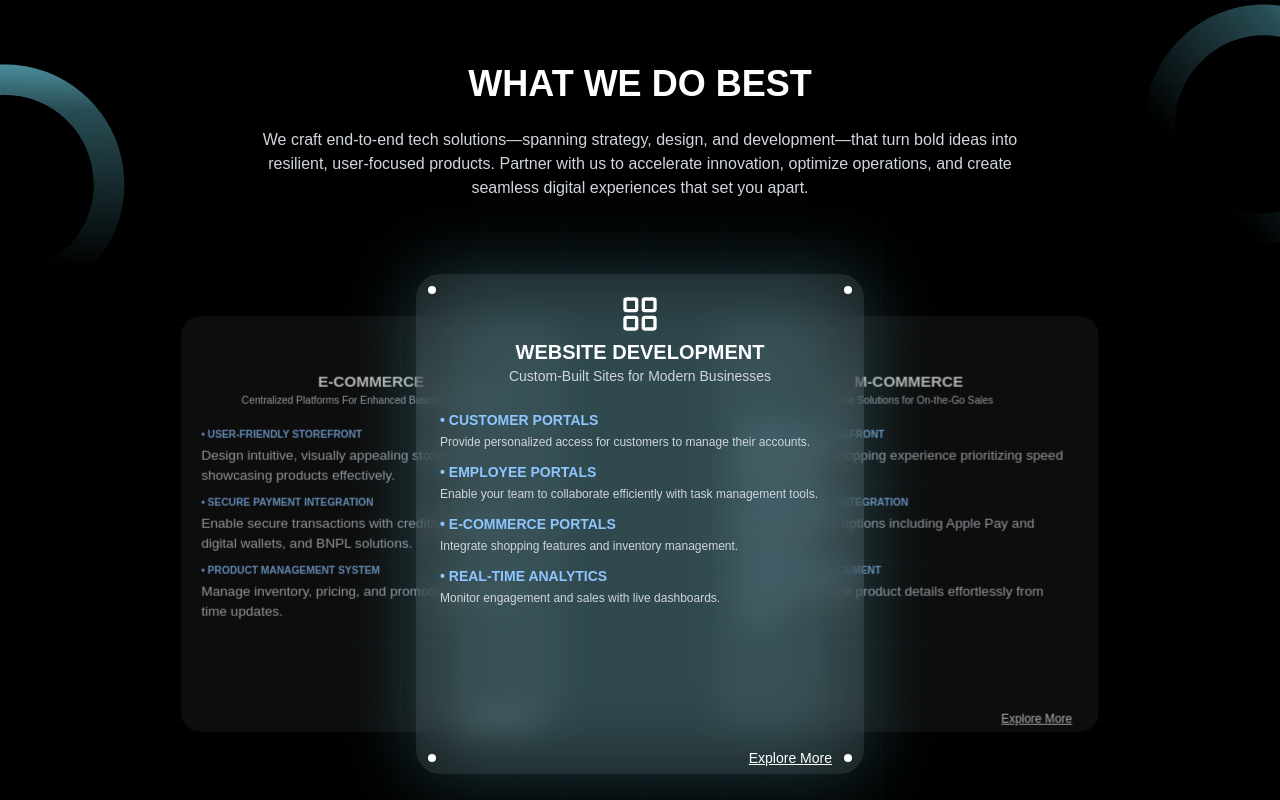
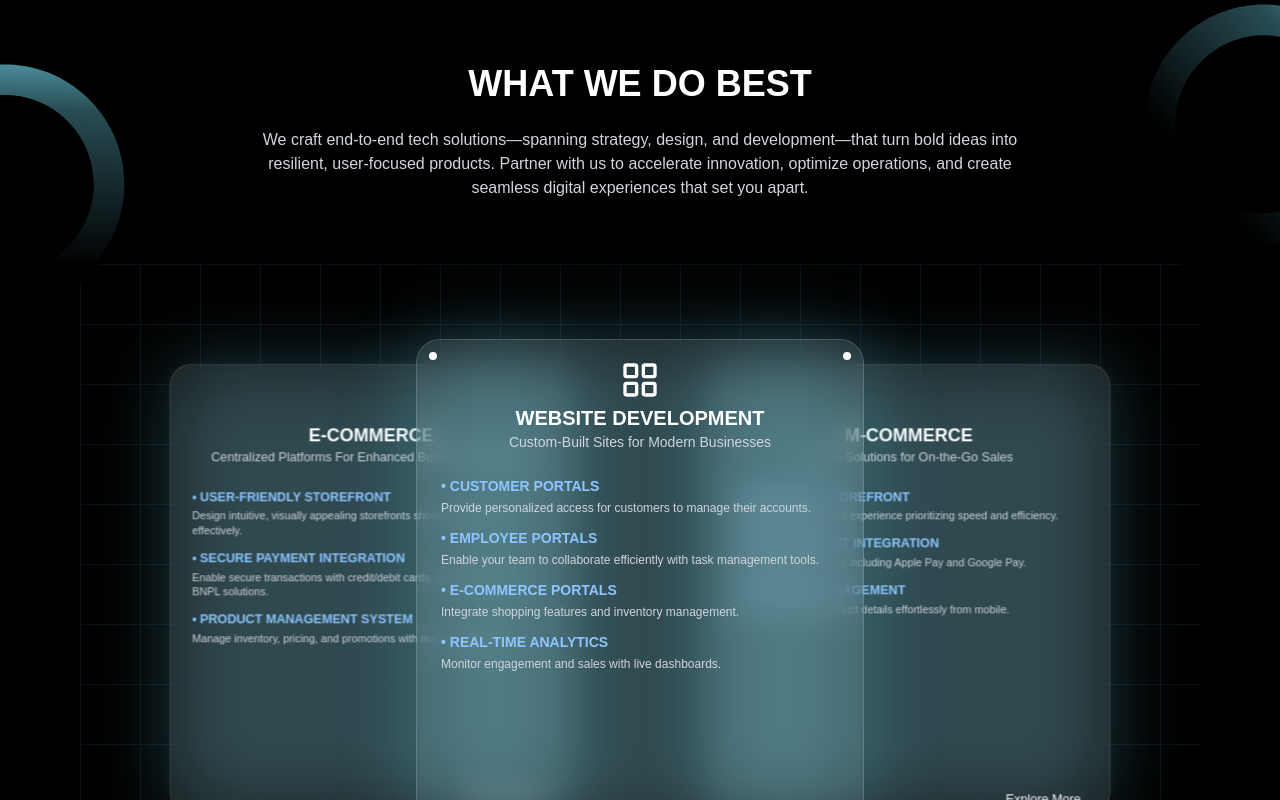
Before and after one commit to mukeshlilwa/AiVista, a Next.js app: page / in a window 1280 px wide. Shown: the top 800 px of the page. Built offline with nearby package versions, Linux system fonts and the light colour scheme.

Commit message:
mk commit

```diff
--- a/src/app/Components/cardSlider.jsx
+++ b/src/app/Components/cardSlider.jsx
@@ -83,27 +83,15 @@ const Slider = () => {
   };
 
   return (
-    <div className="w-full bg-[#000000] text-white py-16 relative overflow-hidden">
-      {/* Grid background */}
-      <div
-        className="absolute inset-0 opacity-10 pointer-events-none"
-        style={{
-          backgroundImage:
-            "linear-gradient(#1a324b 1px, transparent 1px), linear-gradient(90deg, #1a324b 1px, transparent 1px)",
-          backgroundSize: "80px 80px",
-        }}
-      ></div>
-
+    <div className="w-full bg-black text-white py-16 relative overflow-hidden">
       <div className="max-w-6xl mx-auto px-4 relative z-10">
-        {/* Header with images */}
+        {/* Header */}
         <div className="text-center mb-16 relative flex items-center justify-center">
-          {/* Left image */}
           <img
             src="/images/right.svg"
             alt="Left Decoration"
-            className="absolute left-[-120px] top-30 transform -translate-y-1/2 w-60 h-60 "
+            className="absolute left-[-120px] top-30 transform -translate-y-1/2 w-60 h-60"
           />
-          {/* Right image */}
           <img
             src="/images/left.svg"
             alt="Right Decoration"
@@ -122,20 +110,29 @@ const Slider = () => {
         </div>
 
         {/* Slides */}
-        <div className="relative h-[520px] flex items-center">
+        <div className="relative h-[650px] flex items-center px-6">
+          {/* Grid background */}
+          <div
+            className="absolute inset-0 rounded-3xl pointer-events-none z-0"
+            style={{
+              backgroundImage:
+                "linear-gradient(#2b557f 1px, transparent 1px), linear-gradient(90deg, #2b557f 1px, transparent 1px)",
+              backgroundSize: "60px 60px",
+              opacity: 0.2,
+              padding: "20px",
+            }}
+          />
+
           {slides.map((slide, index) => {
             let position = index - activeIndex;
             if (position < -1) position += slides.length;
             if (position > 1) position -= slides.length;
 
             const isCenter = position === 0;
-            const transform = isCenter
-              ? "translateX(0) scale(1)"
-              : `translateX(${position * 60}%) scale(0.85)`;
-
-            const opacity = isCenter ? 1 : 0.7;
+            const scale = isCenter ? 1 : 0.9;
+            const transform = `translateX(${position * 60}%) scale(${scale})`;
             const zIndex = isCenter ? 30 : 10;
-            const height = isCenter ? "500px" : "490px";
+            const height = "500px";
 
             return (
               <div
@@ -144,25 +141,22 @@ const Slider = () => {
                 style={{
                   transform: `translateX(-50%) ${transform}`,
                   zIndex,
-                  opacity,
                   height,
-                  marginTop: isCenter ? "0" : "0px",
                 }}
               >
                 <div className="relative h-full w-full">
-                  {/* Background glow behind center card */}
-                  {isCenter && (
-                    <div className="absolute inset-0 bg-[#7AE8FF] rounded-3xl blur-2xl opacity-25 z-0" />
-                  )}
+                  {/* All cards have same glowing blur */}
+                  <div className="absolute inset-0 bg-[#7AE8FF] rounded-3xl blur-2xl opacity-25 z-0" />
 
+                  {/* Card */}
                   <div
-                    className="relative rounded-3xl px-6 py-1 h-full flex flex-col backdrop-blur-lg z-10"
+                    className="relative rounded-3xl px-6 py-1 h-full flex flex-col z-10 backdrop-blur-lg shadow-xl"
                     style={{
                       backgroundColor: "rgba(255, 255, 255, 0.08)",
-                      overflow: isCenter ? "hidden" : "auto",
+                      border: "1px solid rgba(255, 255, 255, 0.15)",
                     }}
                   >
-                    {/* Decorative Dots */}
+                    {/* Decorative dots only on center */}
                     {isCenter && (
                       <>
                         <div className="absolute top-3 left-3 w-2 h-2 rounded-full bg-white" />
@@ -172,52 +166,34 @@ const Slider = () => {
                       </>
                     )}
 
-                    {/* Icon */}
+                    {/* Icon only center */}
                     {isCenter && (
                       <div className="absolute mt-4 left-1/2 transform -translate-x-1/2">
                         <LayoutGrid size={40} className="text-white mb-3" />
                       </div>
                     )}
 
-                    {/* Content */}
+                    {/* Text */}
                     <div className="text-center mb-6 mt-15">
-                      <h3
-                        className={`font-semibold ${
-                          isCenter ? "text-xl" : "text-lg"
-                        }`}
-                      >
-                        {slide.title}
-                      </h3>
-                      <p
-                        className={`text-gray-300 ${
-                          isCenter ? "text-sm" : "text-xs"
-                        }`}
-                      >
-                        {slide.subtitle}
-                      </p>
+                      <h3 className="font-semibold text-xl">{slide.title}</h3>
+                      <p className="text-gray-300 text-sm">{slide.subtitle}</p>
                     </div>
 
-                    <div className="flex-1 space-y-3 pr-1">
+                    {/* Features */}
+                    <div className="flex-1 space-y-3 pr-1 overflow-y-auto">
                       {slide.features.map((feature, idx) => (
                         <div key={idx}>
-                          <h4
-                            className={`font-bold ${
-                              isCenter ? "text-sm" : "text-xs"
-                            } text-blue-300`}
-                          >
+                          <h4 className="font-bold text-sm text-blue-300">
                             • {feature.title}
                           </h4>
-                          <p
-                            className={`mt-1 ${
-                              isCenter ? "text-xs" : "text-xxs"
-                            } text-gray-300`}
-                          >
+                          <p className="mt-1 text-xs text-gray-300">
                             {feature.description}
                           </p>
                         </div>
                       ))}
                     </div>
 
+                    {/* Button */}
                     <div className="text-right mr-2">
                       <button className="underline text-white hover:text-blue-200 text-sm transition">
                         Explore More
```
